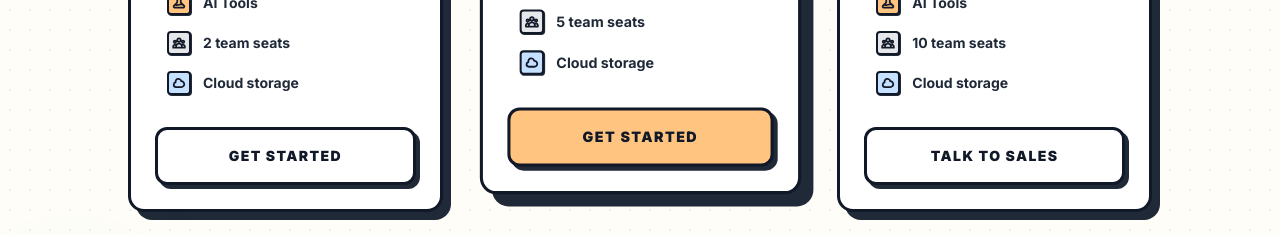
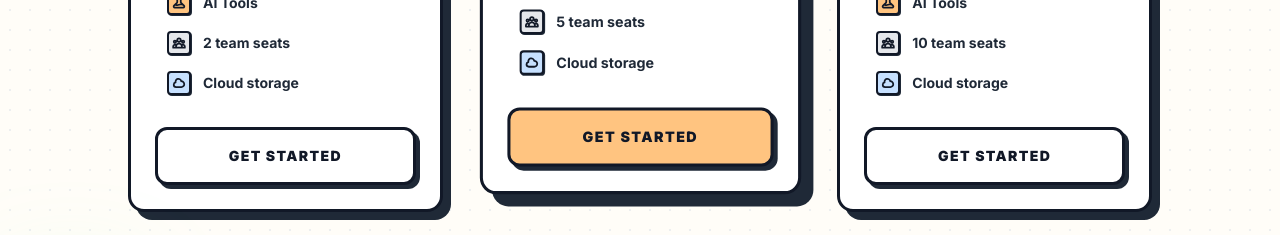
Before and after one commit to pictify-io/pictify-frontend, a SvelteKit app: page /pricing in a window 1280 px wide. Shown: the part 1400-1635 px from the top of the page. Built offline with nearby package versions, Linux system fonts and the light colour scheme; no server answers.

Commit message:
fix CTA for pricing page

```diff
--- a/src/routes/pricing/+page.svelte
+++ b/src/routes/pricing/+page.svelte
@@ -719,7 +719,7 @@
 									: 'bg-white text-gray-900 hover:bg-gray-50 shadow-[4px_4px_0_0_#1f2937] hover:translate-x-[2px] hover:translate-y-[2px] hover:shadow-[2px_2px_0_0_#1f2937]'}"
 								on:click={() => selectPlanHandler(planId)}
 							>
-								{planId === PLANS.BUSINESS ? 'Talk to Sales' : 'Get Started'}
+								Get Started
 							</button>
 						</div>
 					{/each}
```
